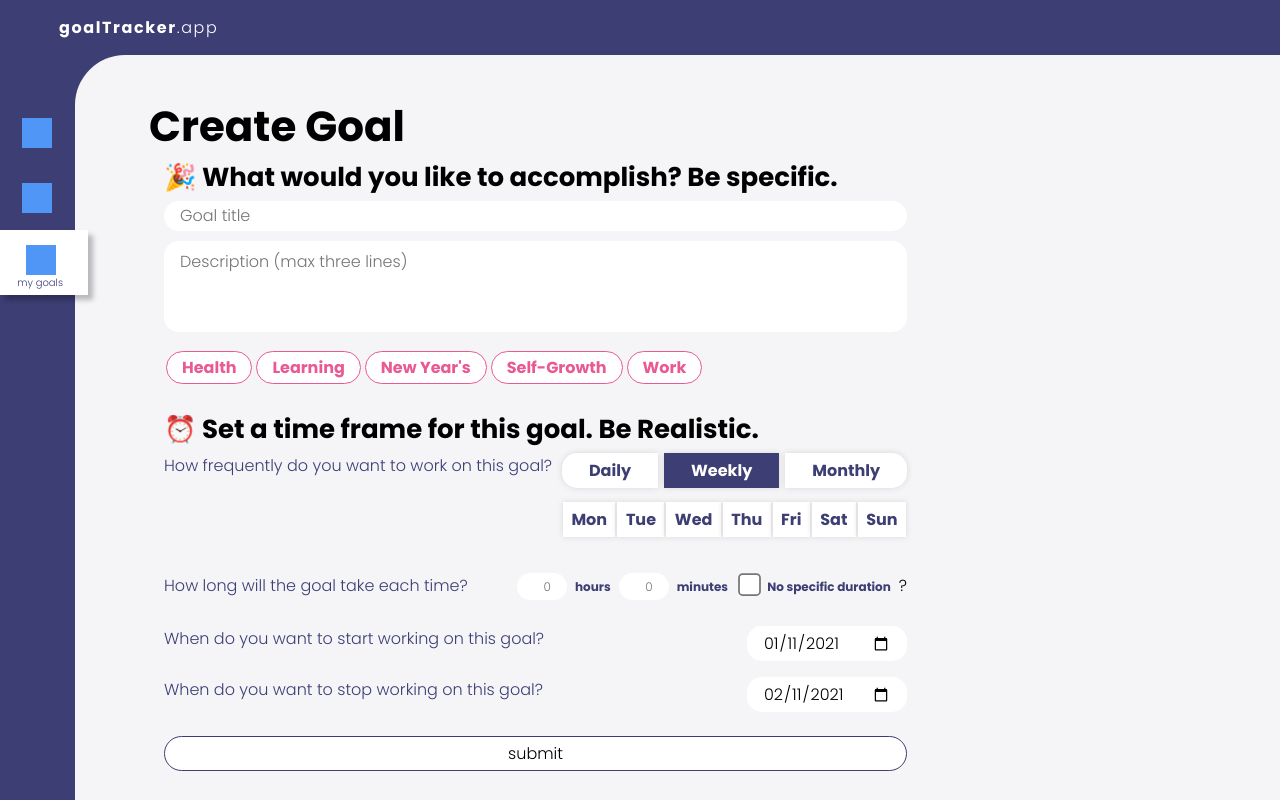
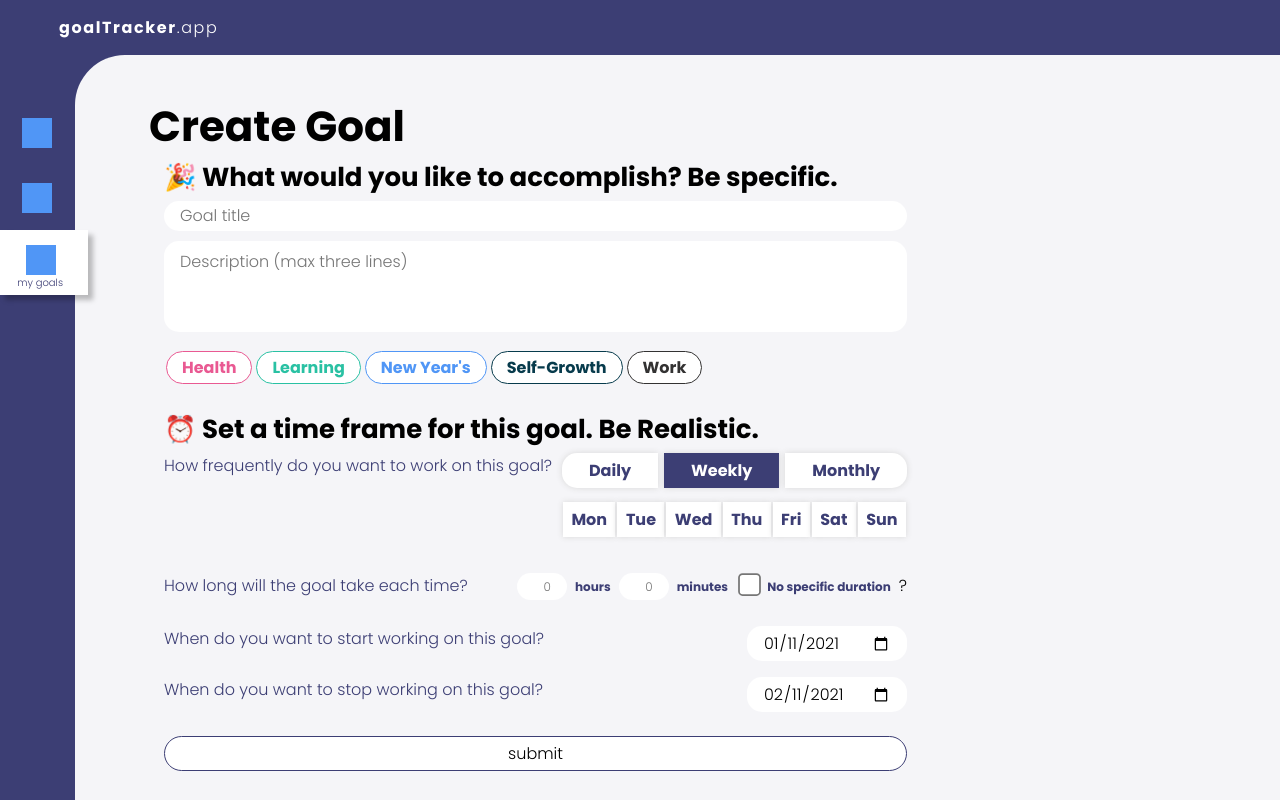
Before and after one commit to sormiston/sadhana-goal-keeper, a Vue app: page /addGoal in a window 1280 px wide. Built offline with nearby package versions, Linux system fonts and the light colour scheme.

Commit message:
updates basePill for needed functionality in addGoal form

```diff
--- a/src/components/baseUI/basePill.vue
+++ b/src/components/baseUI/basePill.vue
@@ -1,6 +1,36 @@
 <template>
-    <div :class="pillStyle" v-on:click="togglePill">{{category}}</div>
+  <div :style="styleObject" v-on:click="emitCategory">{{ category }}</div>
 </template>
+
+
+<script>
+export default {
+  props: ["category", "color", "selected", "mode"],
+  emits: ["update:category"],
+  computed: {
+    styleObject() {
+      if (this.selected === this.category) {
+        return {
+          "background-color": `var(${this.color})`,
+          color: "#fff"
+        };
+      } else {
+        return {
+          "background-color": "#fff",
+          border: `1px solid var(${this.color})`,
+          color: `var(${this.color})`
+        };
+      }
+    }
+  },
+  methods: {
+    emitCategory() {
+      this.$emit("update:category", this.category);
+    }
+  }
+};
+</script>
+
 
 <style scoped>
 div {
@@ -10,23 +40,8 @@ div {
   font-size: 12px;
   margin: 2px 2px 2px 2px;
   font-weight: 600;
-    border-color: var(--pink);
   border-style: solid;
   border-width: 1px;
-    color: var(--pink);
-}
-
-div :hover {
-    background-color: red;
-}
-
-.pill-selected {
-    background-color: white;
-}
-
-.pill-deselected {
-    background-color: var(--pink);
-    color: white;
 }
 
 @media screen and (min-width: 767px) {
@@ -35,28 +50,3 @@ div :hover {
   }
 }
 </style>
-
-<script>
-export default {
-    data() {
-        return {
-            selected: true,
-        };
-    },
-    props: [
-        "category",
-    ],
-    computed: {
-        pillStyle() {
-            if (this.selected) return "pill-selected";
-            return "pill-deselected";
-        }
-    },
-    methods: {
-        togglePill: function() {
-            this.selected = !this.selected;
-            console.log(this.category);
-        }
-    }
-}
-</script>
--- a/src/views/NewGoalForm/NewGoalForm.vue
+++ b/src/views/NewGoalForm/NewGoalForm.vue
@@ -26,6 +26,9 @@
             v-for="category in categories"
             :key="category.name"
             :category="category.name"
+            :color="category.color"
+            :selected="form.track"
+            @update:category="updateTrack"
           ></base-pill>
         </div>
       </section>
@@ -139,7 +142,7 @@ export default {
         description: "",
         startDate: this.$store.getters.currentTime.format("YYYY-MM-DD"),
         startTime: null,
-        noTime: false,
+        noTime: true,
         durationHours: null,
         durationMinutes: null,
         noDuration: false,
@@ -169,9 +172,11 @@ export default {
     }
   },
   methods: {
+    // DEV PURPOSES
     logForm() {
       console.log(this.form);
     },
+    //
     postForm, // see postFormHelper.js
     toggleTooltip() {
       this.tooltip = !this.tooltip;
@@ -183,6 +188,9 @@ export default {
       } else {
         this.form.cycleDaysOfWeek.push(val);
       }
+    },
+    updateTrack(val) {
+      this.form.track = val
     }
   }
 };
```
Lines whose indentation alone changed are shown as unchanged.
